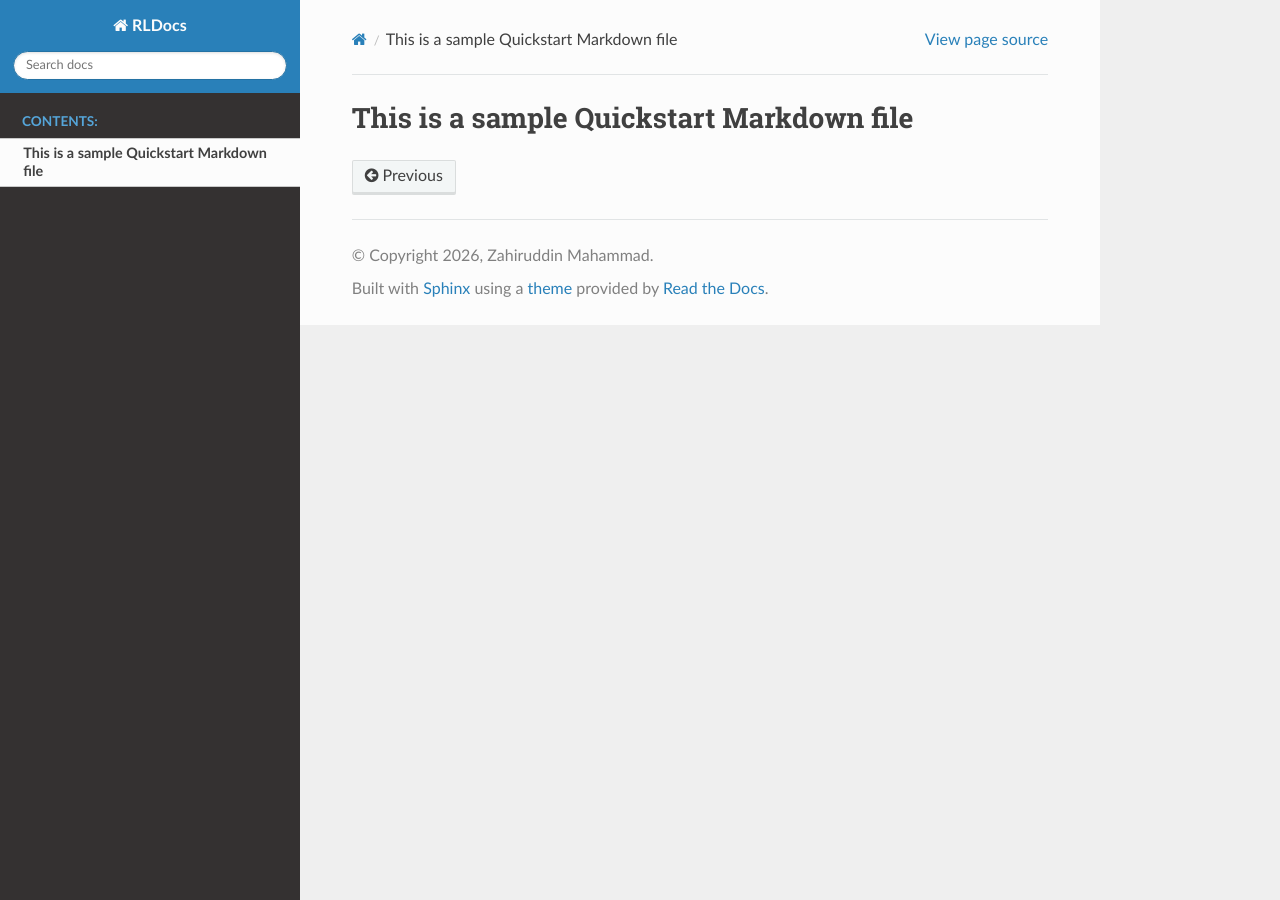
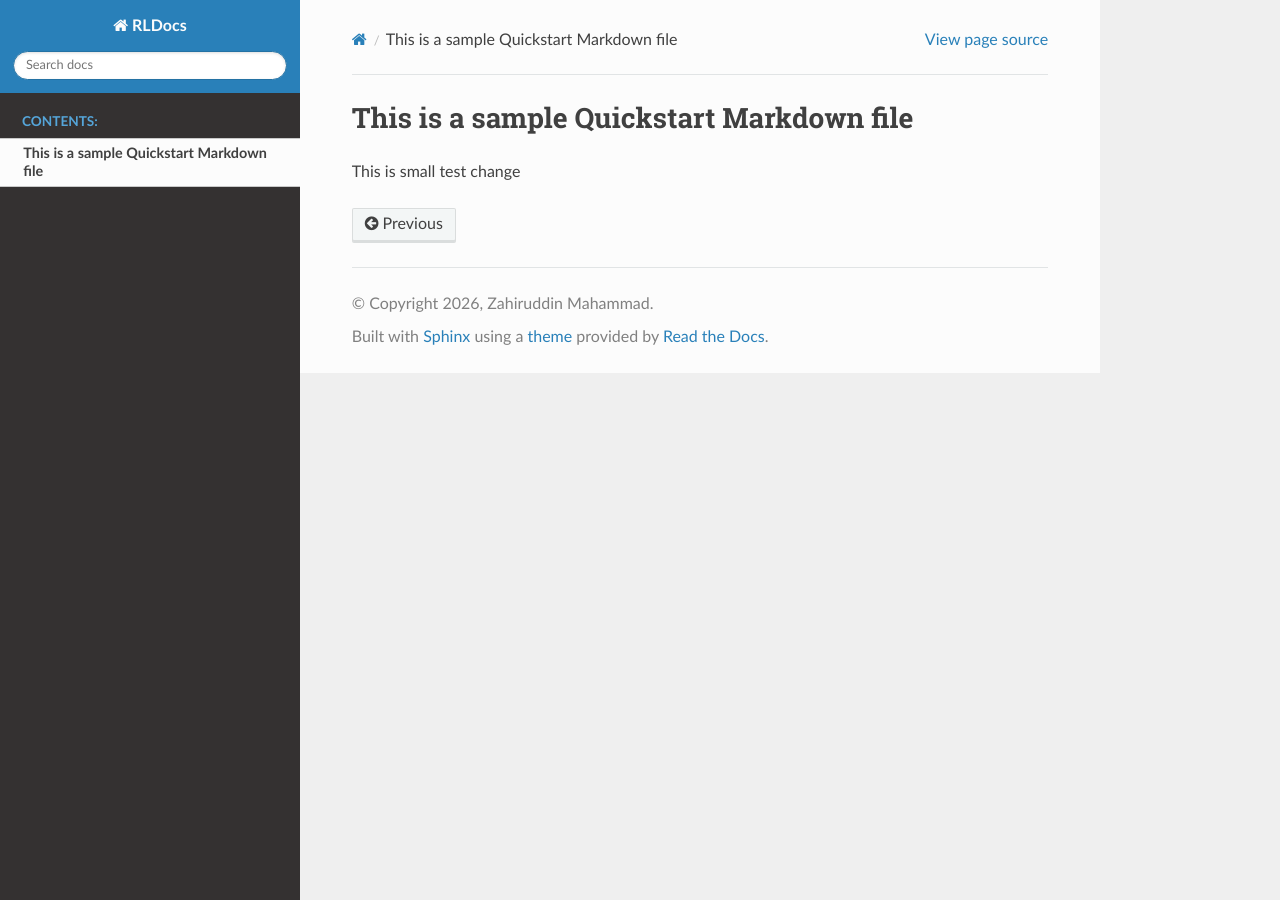
Before and after one commit to zahirmahammad/reinforcementlearning, a Sphinx documentation site: the page built from source/quickstart.md, in a window 1280 px wide. Built offline with Sphinx 7.4.7 and the Read the Docs theme 3.1.0, drawn with Linux system fonts in a browser that asks for light colours.

Commit message:
testchange to deploy

```diff
--- a/source/quickstart.md
+++ b/source/quickstart.md
@@ -1 +1,3 @@
 ## This is a sample Quickstart Markdown file
+
+This is small test change
```
